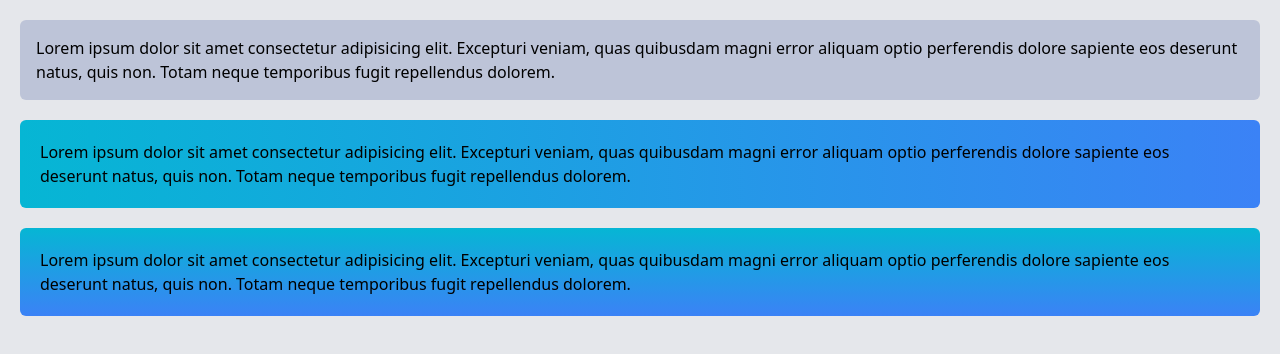
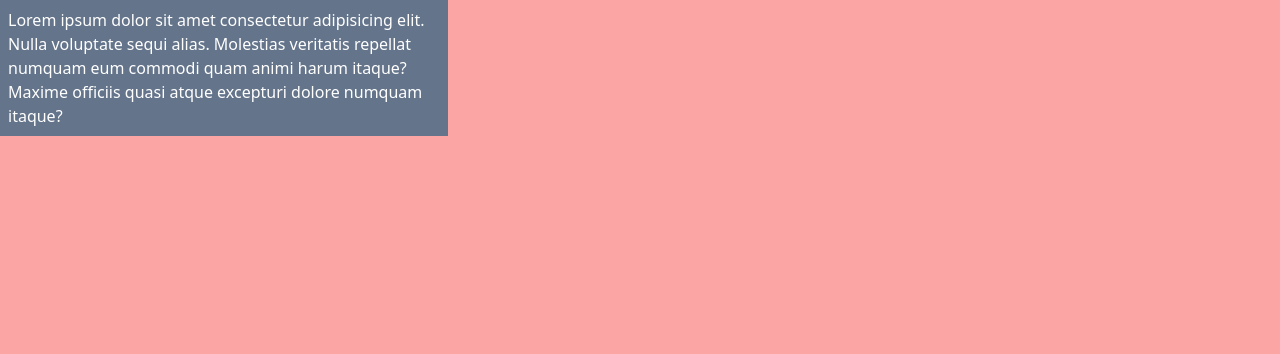
Before and after one commit to luissouzadeveloper/Tailwind-CSS, a website: page src/index.html in a window 1280 px wide. Drawn offline with Linux system fonts and the light colour scheme.

Commit message:
Aula 06 - Largura e altura

```diff
--- a/src/index.html
+++ b/src/index.html
@@ -3,23 +3,15 @@
 <head>
     <meta charset="UTF-8">
     <meta name="viewport" content="width=device-width, initial-scale=1.0">
-    <title>Backgrounds</title>
+    <title>Largura e Altura</title>
 
     <!-- Tailwind -->
     <link rel="stylesheet" href="./output.css">
 </head>
-<body class="bg-gray-200">
-    <!-- Backgrounds -->
-    <div class="m-5 p-4 bg-blue-900 bg-opacity-20 rounded-md">
-        Lorem ipsum dolor sit amet consectetur adipisicing elit. Excepturi veniam, quas quibusdam magni error aliquam optio perferendis dolore sapiente eos deserunt natus, quis non. Totam neque temporibus fugit repellendus dolorem.
-    </div>
-
-    <div class="m-5 p-5 bg-gradient-to-r from-cyan-500 to-blue-500 rounded-md">
-        Lorem ipsum dolor sit amet consectetur adipisicing elit. Excepturi veniam, quas quibusdam magni error aliquam optio perferendis dolore sapiente eos deserunt natus, quis non. Totam neque temporibus fugit repellendus dolorem.
-    </div>
-
-    <div class="m-5 p-5 bg-gradient-to-b from-cyan-500 to-blue-500 rounded-md">
-        Lorem ipsum dolor sit amet consectetur adipisicing elit. Excepturi veniam, quas quibusdam magni error aliquam optio perferendis dolore sapiente eos deserunt natus, quis non. Totam neque temporibus fugit repellendus dolorem.
+<body class="bg-red-300">
+    <!-- Largura e Altura -->
+    <div class="max-w-md h-1/2 bg-slate-500 text-white p-2">
+        Lorem ipsum dolor sit amet consectetur adipisicing elit. Nulla voluptate sequi alias. Molestias veritatis repellat numquam eum commodi quam animi harum itaque? Maxime officiis quasi atque excepturi dolore numquam itaque?
     </div>
 </body>
 </html>
```
Also changed, not shown: src/output.css.
